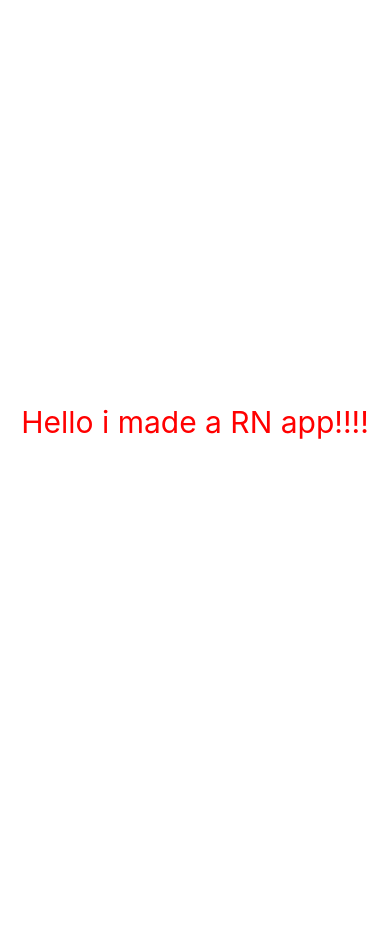
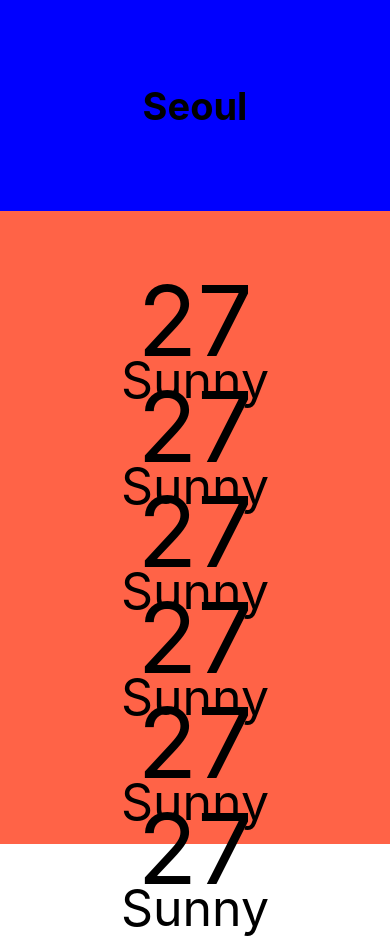
Before and after one commit to BlackMarine/RNweather, a React Native app: screen / in a window 390 px wide. Before the commit the page ends 844 px from the top, so only its background shows below. Built offline with nearby package versions, Linux system fonts and the light colour scheme.

Commit message:
#2.5 기본 틀 완료

```diff
--- a/App.js
+++ b/App.js
@@ -5,8 +5,36 @@
 export default function App() {
   return (
     <View style={styles.container}>
-      <Text style={styles.text}>Hello i made a RN app!!!!</Text>
-      <StatusBar style="auto" />
+      <View style={styles.city}>
+        <Text style={styles.cityName}>Seoul</Text>
+      </View>
+
+      <View style={styles.weather}>
+        <View style={styles.day}>
+          <Text style={styles.temp}>27</Text>
+          <Text style={styles.description}>Sunny</Text>
+        </View>
+        <View style={styles.day}>
+          <Text style={styles.temp}>27</Text>
+          <Text style={styles.description}>Sunny</Text>
+        </View>
+        <View style={styles.day}>
+          <Text style={styles.temp}>27</Text>
+          <Text style={styles.description}>Sunny</Text>
+        </View>
+        <View style={styles.day}>
+          <Text style={styles.temp}>27</Text>
+          <Text style={styles.description}>Sunny</Text>
+        </View>
+        <View style={styles.day}>
+          <Text style={styles.temp}>27</Text>
+          <Text style={styles.description}>Sunny</Text>
+        </View>
+        <View style={styles.day}>
+          <Text style={styles.temp}>27</Text>
+          <Text style={styles.description}>Sunny</Text>
+        </View>
+      </View>
     </View>
   );
 }
@@ -14,12 +42,33 @@
 const styles = StyleSheet.create({
   container: {
     flex: 1,
-    backgroundColor: "#fff",
+    backgroundColor: "tomato",
+  },
+  city: {
+    flex: 1,
+    backgroundColor: "blue",
+    justifyContent: "center",
     alignItems: "center",
-    justifyContent: "center",
   },
-  text: {
-    fontSize: 30,
-    color: "red",
+  cityName: {
+    fontSize: 38,
+    fontWeight: "700",
   },
+  weather: {
+    flex: 3,
+    // backgroundColor: "teal",
+  },
+  day: {
+    flex: 1,
+    alignItems: "center",
+    // backgroundColor: "teal",
+  },
+  temp: {
+    marginTop: 50,
+    fontSize: 98,
+  },
+  description: {
+    marginTop: -30,
+    fontSize: 50,
+  }
 });
```
